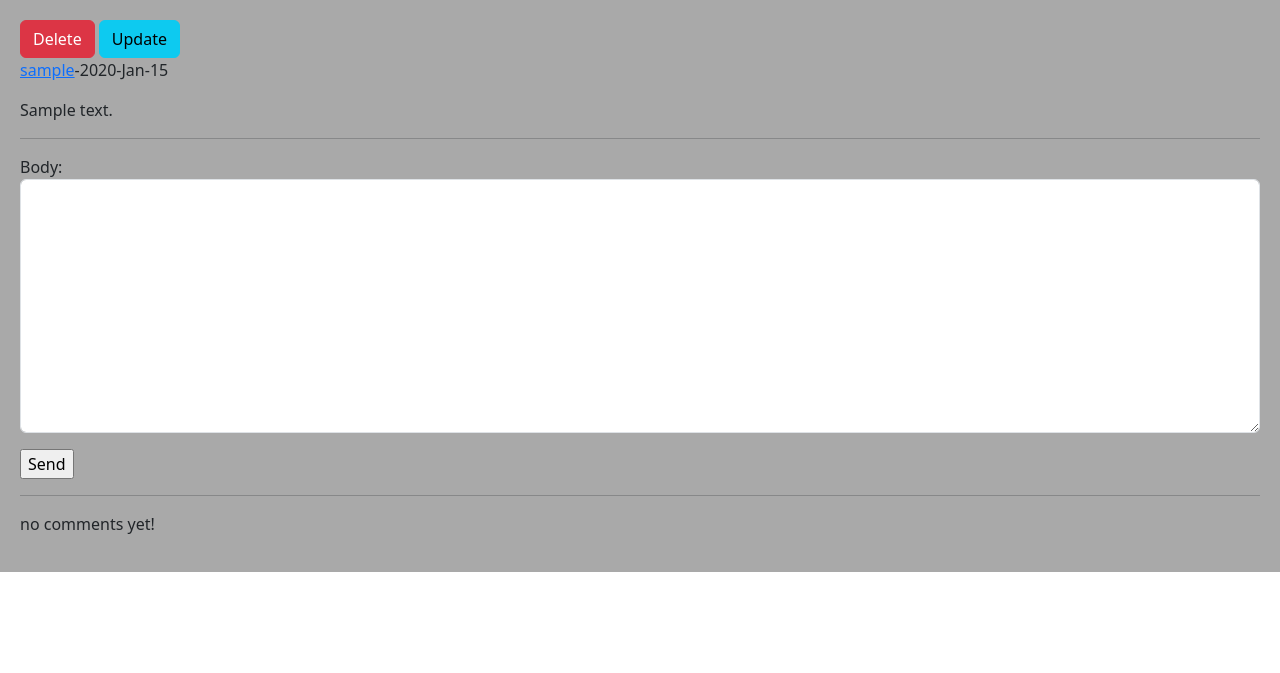
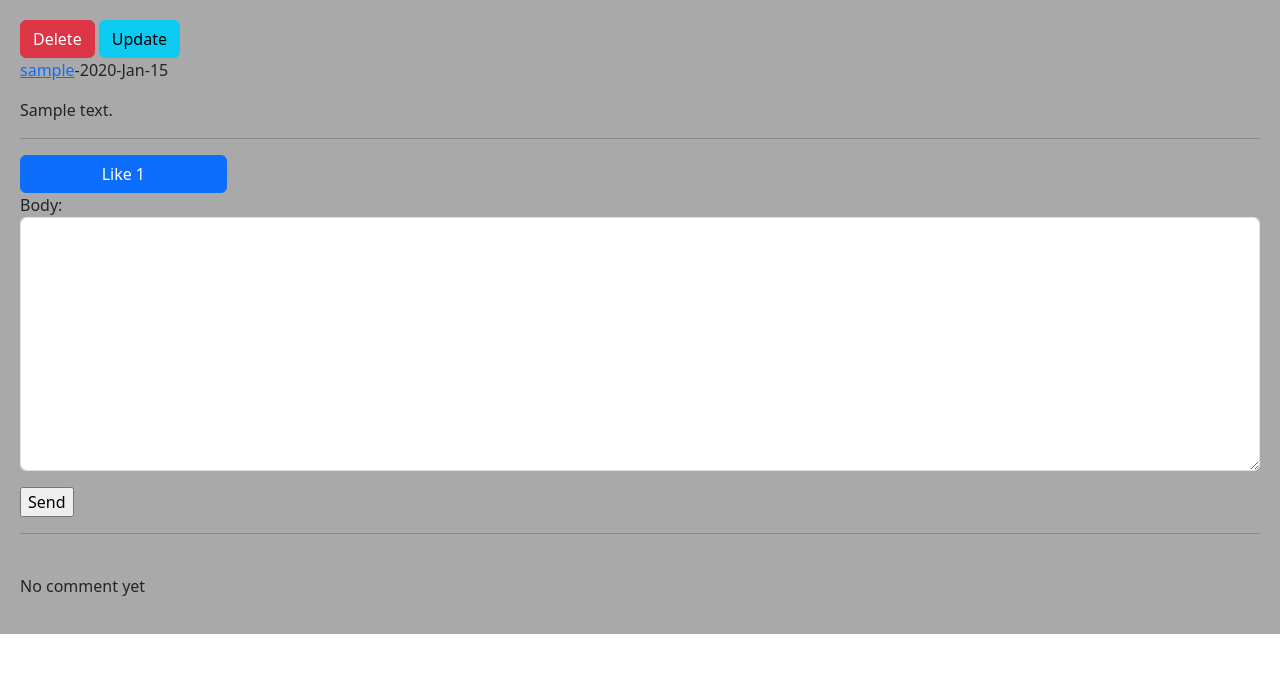
Before and after one commit to AminNoury/Social1, a Django app: a page that uses posts/templates/posts/detail.html in a window 1280 px wide. Shown: the part 56-729 px from the top of the page. Run offline with Django 4.2, Linux system fonts and the light colour scheme; a user stored in the database is signed in; tables that the repository leaves empty hold one stand-in row (values such as "Sample post").

Commit message:
Vote models added

```diff
--- a/accounts/urls.py
+++ b/accounts/urls.py
@@ -10,6 +10,8 @@ urlpatterns = [
     path('reset/', views.UserPasswordResetView.as_view(), name='reset_password'),
     path('reset/done/', views.UserPasswordResetDoneView.as_view(), name='password_reset_done'),
     path('confirm/<uidb64>/<token>/', views.UserPasswordResetConfirmView.as_view, name='password_reset_confirm'),
+#     path('follow/<int:user_id>/', views.UserFollowView.as_view(), name='user_follow'),
+#     path('unfollow/<int:user_id>/', views.UserUnfollowView.as_view(), name='user_unfollow')
     path('follow/<int:user_id>/', views.UserFollowView.as_view(), name='user_follow'),
     path('unfollow/<int:user_id>/', views.UserUnfollowView.as_view(), name='user_unfollow')
 ]
--- a/accounts/views.py
+++ b/accounts/views.py
@@ -34,7 +34,7 @@ class UserLoginView(View):
 
     def setup(self, request, *args, **kwargs):
         self.next = request.GET.get('next')
-        super().setup(request, *args, **kwargs)
+        return super().setup(request, *args, **kwargs)
 
     def dispatch(self, request, *args, **kwargs):
         if request.user.is_authenticated:
@@ -108,8 +108,8 @@ class UserFollowView(LoginRequiredMixin, View):
 class UserUnfollowView(LoginRequiredMixin, View):
     def get(self, request, user_id):
         user = User.objects.get(id=user_id)
-        relation = Relation.objects.fillter(from_user=request.user, to_user=user)
-        if relation.exixst():
+        relation = Relation.objects.filter(from_user=request.user, to_user=user)
+        if relation.exists():
             relation.delete()
             messages.success(request, 'you unfollowed this user', 'success')
         else:
--- a/posts/admin.py
+++ b/posts/admin.py
@@ -1,5 +1,5 @@
 from django.contrib import admin
-from .models import Post, Comment
+from .models import Post, Comment, Vote
 
 @admin.register(Post)
 class PostAdmin(admin.ModelAdmin):
@@ -13,3 +13,5 @@ class PostAdmin(admin.ModelAdmin):
 class CommentAdmin(admin.ModelAdmin):
     list_display = ['user', 'post', 'created', 'body', 'is_reply']
     raw_id_fields = ['user', 'post', 'reply']
+
+admin.site.register(Vote)
--- a/posts/forms.py
+++ b/posts/forms.py
@@ -15,3 +15,9 @@ class CommentCreateForm(forms.ModelForm):
         widgets = {
             'body': forms.Textarea(attrs={'class': 'form-control'})
         }
+
+class CommentReplyForm(forms.ModelForm):
+
+    class Meta:
+        model = Comment
+        fields = ('body', )
--- a/posts/models.py
+++ b/posts/models.py
@@ -18,6 +18,9 @@ class Post(models.Model):
     def get_absolute_url(self):
         return reverse('posts:post_detail', args=(self.id, self.slug))
 
+    def likes_count(self):
+        return self.pvotes.count()
+
 
 class Comment(models.Model):
     user = models.ForeignKey(User, on_delete=models.CASCADE, related_name='ucomments')
@@ -29,3 +32,13 @@ class Comment(models.Model):
 
     def __str__(self):
         return f'{self.user}-{self.body[:30]}'
+
+
+
+
+class Vote(models.Model):
+    user = models.ForeignKey(User, on_delete=models.CASCADE, related_name='uvotes')
+    post = models.ForeignKey(Post, on_delete=models.CASCADE, related_name= 'pvotes')
+
+    def __str__(self):
+        return f'{self.user} Liked {self.post.slug}'
--- a/posts/templates/posts/detail.html
+++ b/posts/templates/posts/detail.html
@@ -10,6 +10,7 @@
         <p>{{ post.body }}</p>
     <hr>
     {% if request.user.is_authenticated %}
+        <a href="{% url 'posts:post_like' post.id %}" class="btn btn-primary col-md-2">Like {{ post.likes_count }}</a>
         <form action="" method="post">
             {% csrf_token %}
             {{ form.as_p }}
@@ -17,15 +18,36 @@
         </form>
     {% else %}
         <p class="alert alert-danger">You cant comment</p>
-    {% endif %}<hr>
+    {% endif %}<hr/><br>
     {% for comment in comments %}
         <div class="card bg-dark text-white">
             <p class="card-header"> {{ comment.user }}-{{ comment.created| timesince }}</p>
             <p class="card-body">{{ comment.body }}</p>
-        </div>
+            {% if request.user.is_authenticated %}
+                <form action="{% url 'posts:add_reply' post.id comment.id %}" method="post" style="display:none;">
+                    {% csrf_token %}
+                    {{ form.as_p }}
+                    <input type="submit" value="Send">
+                </form>
+            {% endif %}
+            {% with replies=comment.rcomments.all %}
+                {% for reply in replies %}
+                    <p class="bg-primary p-3 m-2">{{ reply.user }}<br/>{{ reply.body }}</p>
+                {% endfor %}
+            {% endwith %}
+        </div><br/>
     {% empty %}
-            <p>no comments yet!</p>
 
-    {% endfor %}
 
+   {% endfor %}
+        {% for comment in comments %}
+            <div class="card bg-dark text-white">
+                <p class="card-header">{{ comment.user }} - {{ comment.created|timesince }}</p>
+                <p class="card-body">{{ comment.body }}</p>
+
+            </div><br/>
+        {% empty %}
+            <p> No comment yet</p>
+
+        {% endfor %}
 {% endblock %}
--- a/posts/urls.py
+++ b/posts/urls.py
@@ -17,6 +17,8 @@ urlpatterns = [
     path('posts/<int:post_id>/<slug:post_slug>/', views.PostDetailView.as_view(), name='post_detail'),
     path('posts/delete/<int:post_id>/', views.PostDeleteView.as_view(), name='post_delete'),
     path('posts/update/<int:post_id>/', views.PostUpdateView.as_view(), name='post_update'),
-    path('posts/create/', views.PostCreateView.as_view(), name='post_create')
+    path('posts/create/', views.PostCreateView.as_view(), name='post_create'),
+    path('reply/<int:post_id>/<int:comment_id>/', views.PostAddReplyView.as_view(), name='add_reply'),
+    path('like/<int:post_id>/', views.PostLikeView.as_view(), name='post_like')
 
 ]
--- a/posts/views.py
+++ b/posts/views.py
@@ -1,3 +1,4 @@
+from django.contrib.auth.models import User
 from django.shortcuts import render, redirect, get_object_or_404
 from django.views import View
 from django.contrib import messages
@@ -5,20 +6,22 @@ from django.contrib.auth.mixins import LoginRequiredMixin
 from django.utils.text import slugify
 from django.contrib.auth.decorators import login_required
 from django.utils.decorators import method_decorator
+from accounts.models import Relation
 
-from .forms import PostCreateUpdateForm, CommentCreateForm
-from .models import Post
+from .forms import PostCreateUpdateForm, CommentCreateForm, CommentReplyForm
+from .models import Post, Comment, Vote
 
 class PostDetailView(View):
     form_class = CommentCreateForm
-
+    form_class_reply = CommentReplyForm
     def setup(self, request, *args, **kwargs):
         self.post_instance = get_object_or_404(Post, pk=kwargs['post_id'], slug=kwargs['post_slug'])
         return super().setup(request, *args, **kwargs)
 
     def get(self, request, *args, **kwargs):
         comments = self.post_instance.pcomments.filter(is_reply=False)
-        return render(request, 'posts/detail.html', {'post': self.post_instance, 'comments': comments, 'form': self.form_class})
+        return render(request, 'posts/detail.html', {'post': self.post_instance, 'comments': comments,
+                                                    'form': self.form_class, 'form_reply': self.form_class_reply})
 
     @method_decorator(login_required)
     def post(self, request, *args, **kwargs):
@@ -89,3 +92,34 @@ class PostCreateView(LoginRequiredMixin, View):
             new_post.save()
             messages.success(request, 'you create the post', 'success')
             return redirect('posts:post_detail', new_post.id, new_post.slug)
+
+
+
+class PostAddReplyView(LoginRequiredMixin, View):
+    form_class = CommentReplyForm
+
+
+    def post(self, request, post_id, comment_id):
+        post = get_object_or_404(Post, pk=post_id)
+        comment = get_object_or_404(Comment, pk=comment_id)
+        form = self.form_class(request.POST)
+        if form.is_valid():
+            reply = form.save(commit=False)
+            reply.user = request.user
+            reply.post = post
+            reply.reply = comment
+            reply.is_reply = True
+            reply.save()
+            messages.success(request, 'you replied this comment', 'success')
+        return redirect('posts:post_detail', post.id, post.slug)
+
+class PostLikeView(LoginRequiredMixin, View):
+    def get(self, request, post_id):
+        post = get_object_or_404(Post, id=post_id)
+        like = Vote.objects.filter(post=post, user=request.user)
+        if like.exists():
+            messages.error(request, 'you cant like this post you already like this', 'danger')
+        else:
+            Vote.objects.create(post=post, user=request.user)
+            messages.success(request, 'you liked this post', 'success')
+        return redirect('posts:post_detail', post.id, post.slug)
```
Also changed, not shown: accounts/templates/accounts/profile.html (+5 -5 lines), accounts/models.py (line endings or trailing spaces), posts/migrations/0007_vote.py (added).
